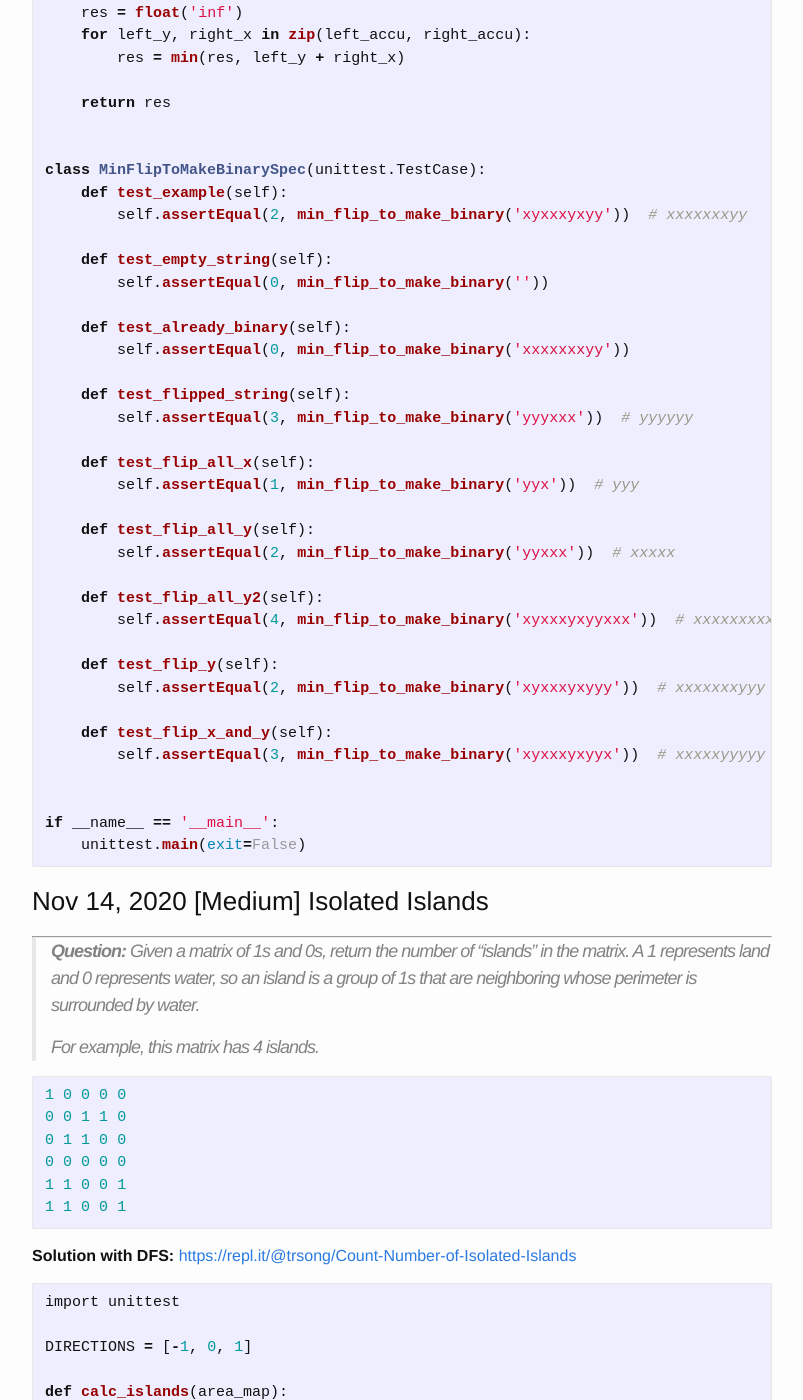
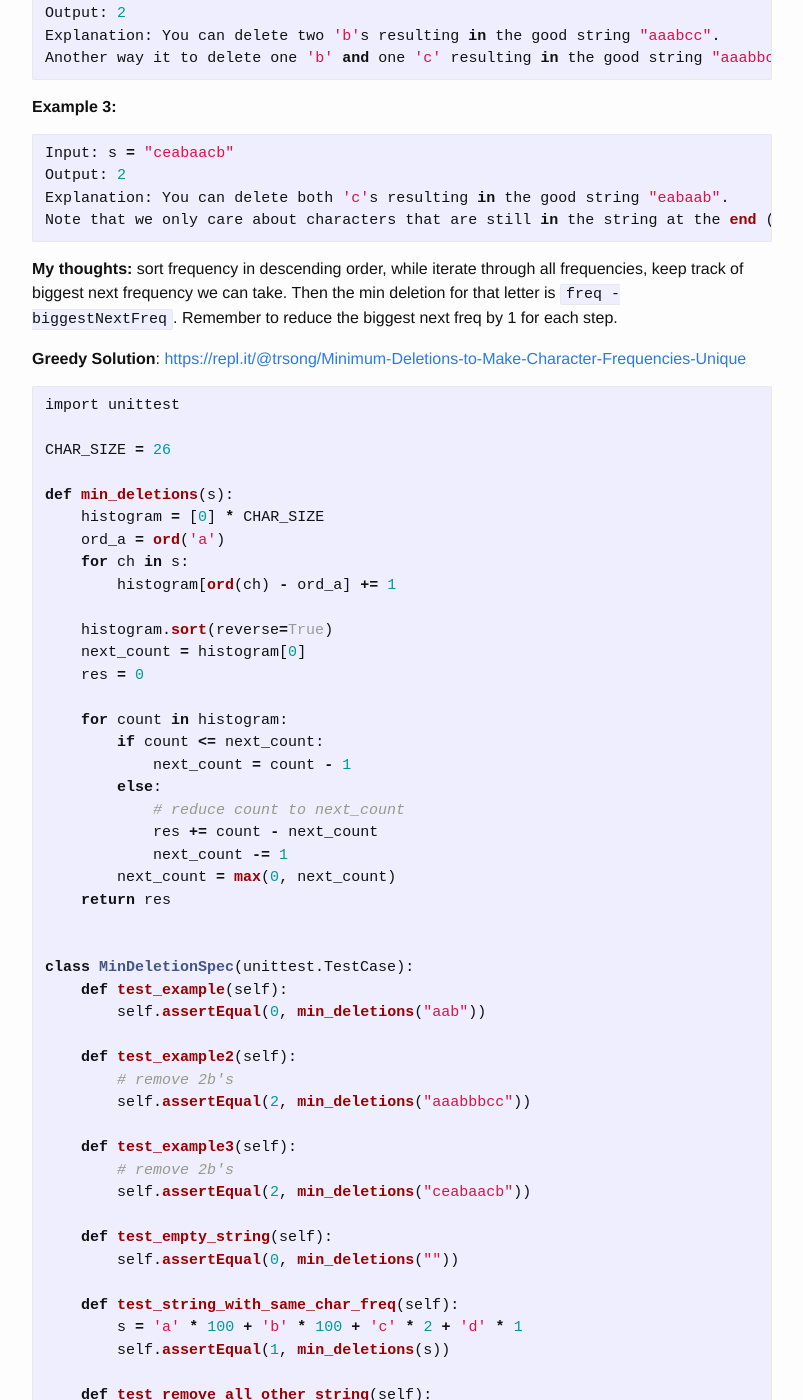
Before and after one commit to trsong/trsong.github.io, a Jekyll site: the page built from _posts/2020-11-01-DailyQuestionsAug.md, in a window 1280 px wide and 1400 px high, scrolled down 2405 px. Shown: the whole window, without its empty margins (238-1041 px from the left). Built offline with Jekyll 4.4.1, drawn with Linux system fonts in a browser that asks for light colours; some of the changed text lies outside the part shown.

Commit message:
Add solution to Nov 16 question and add Nov 17 question.

````diff
--- a/_posts/2020-11-01-DailyQuestionsAug.md
+++ b/_posts/2020-11-01-DailyQuestionsAug.md
@@ -17,6 +17,53 @@ categories: Python/Java
 **Python 3 Playground:** [https://repl.it/languages/python3](https://repl.it/languages/python3)
 
 **Java Playground:** [https://repl.it/languages/java](https://repl.it/languages/java)
+
+
+### Nov 17, 2020 \[Easy\] Count Number of Unival Subtrees
+---
+> **Question:** A unival tree is a tree where all the nodes have the same value. Given a binary tree, return the number of unival subtrees in the tree.
+
+**Example 1:**
+```py
+The following tree should return 5:
+
+   0
+  / \
+ 1   0
+    / \
+   1   0
+  / \
+ 1   1
+
+The 5 trees are:
+- The three single '1' leaf nodes. (+3)
+- The single '0' leaf node. (+1)
+- The [1, 1, 1] tree at the bottom. (+1)
+```
+
+**Example 2:**
+```py
+Input: root of below tree
+              5
+             / \
+            1   5
+           / \   \
+          5   5   5
+Output: 4
+There are 4 subtrees with single values.
+```
+
+**Example 3:**
+```py
+Input: root of below tree
+              5
+             / \
+            4   5
+           / \   \
+          4   4   5
+Output: 5
+There are five subtrees with single values.
+```
 
 
 ### Nov 16, 2020 LC 1647 \[Medium\] Minimum Deletions to Make Character Frequencies Unique
@@ -47,6 +94,72 @@ Input: s = "ceabaacb"
 Output: 2
 Explanation: You can delete both 'c's resulting in the good string "eabaab".
 Note that we only care about characters that are still in the string at the end (i.e. frequency of 0 is ignored).
+```
+
+**My thoughts:** sort frequency in descending order, while iterate through all frequencies, keep track of biggest next frequency we can take. Then the min deletion for that letter is `freq - biggestNextFreq`. Remember to reduce the biggest next freq by 1 for each step.
+
+**Greedy Solution**: [https://repl.it/@trsong/Minimum-Deletions-to-Make-Character-Frequencies-Unique](https://repl.it/@trsong/Minimum-Deletions-to-Make-Character-Frequencies-Unique)
+```py
+import unittest
+
+CHAR_SIZE = 26
+
+def min_deletions(s):
+    histogram = [0] * CHAR_SIZE
+    ord_a = ord('a')
+    for ch in s:
+        histogram[ord(ch) - ord_a] += 1
+
+    histogram.sort(reverse=True)
+    next_count = histogram[0]
+    res = 0
+
+    for count in histogram:
+        if count <= next_count:
+            next_count = count - 1
+        else:
+            # reduce count to next_count
+            res += count - next_count
+            next_count -= 1
+        next_count = max(0, next_count)
+    return res
+
+
+class MinDeletionSpec(unittest.TestCase):
+    def test_example(self):
+        self.assertEqual(0, min_deletions("aab"))
+
+    def test_example2(self):
+        # remove 2b's
+        self.assertEqual(2, min_deletions("aaabbbcc"))
+
+    def test_example3(self):
+        # remove 2b's
+        self.assertEqual(2, min_deletions("ceabaacb"))
+
+    def test_empty_string(self):
+        self.assertEqual(0, min_deletions(""))
+
+    def test_string_with_same_char_freq(self):
+        s = 'a' * 100 + 'b' * 100 + 'c' * 2 + 'd' * 1
+        self.assertEqual(1, min_deletions(s))
+
+    def test_remove_all_other_string(self):
+        self.assertEqual(4, min_deletions("abcde"))
+
+    def test_collision_after_removing(self):
+        # remove 1b, 1c, 2d, 2e, 1f
+        s = 'a' * 10 + 'b' * 10 + 'c' * 9 + 'd' * 9 + 'e' * 8 + 'f' * 6
+        self.assertEqual(7, min_deletions(s))
+
+    def test_remove_all_of_certain_letters(self):
+        # remove 3b, 1f
+        s = 'a' * 3 + 'b' * 3 + 'c' * 2 + 'd' + 'f'
+        self.assertEqual(4, min_deletions(s))
+
+
+if __name__ == '__main__':
+    unittest.main(exit=False)
 ```
 
 ### Nov 15, 2020 \[Medium\] Number of Flips to Make Binary String
````
Also changed, not shown: _posts/2019-04-01-DailyQuestionsByCategory.md (+43 -0 lines).
